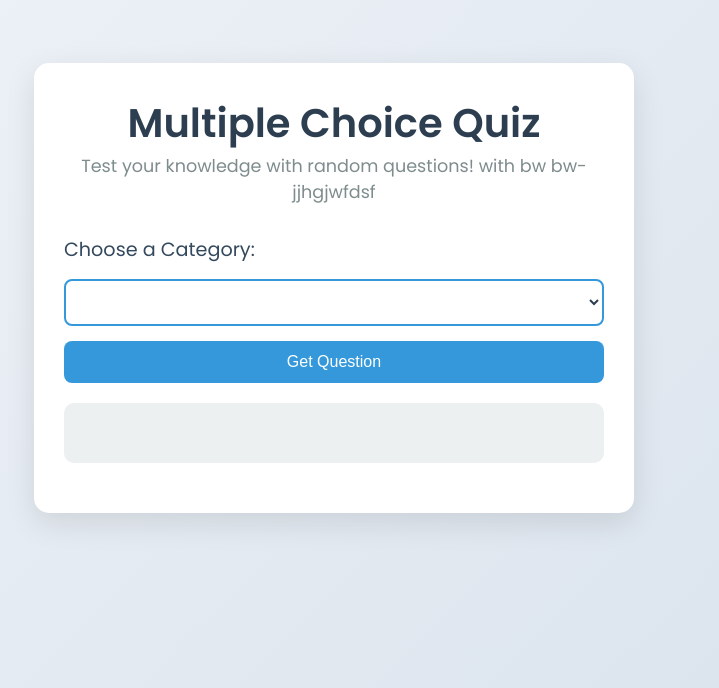
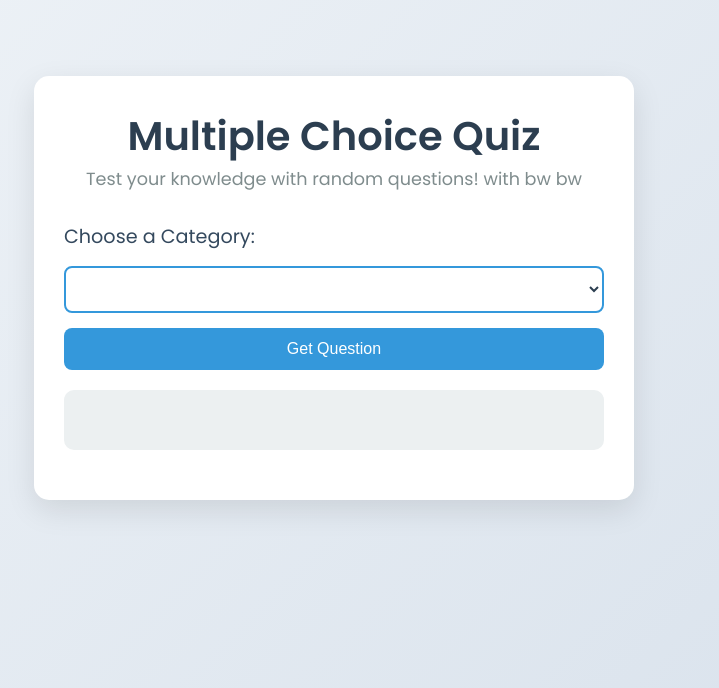
Before and after one commit to HarshanaSenadeera/quize-app-automated, a website: page distributed-quiz-service/question-app/public/index.html in a window 1280 px wide. Shown: the part 112-800 px from the top of the page, without its empty margins (306-1025 px from the left). Drawn offline with Linux system fonts and the light colour scheme; no server answers.

Commit message:
Add update 11

```diff
--- a/distributed-quiz-service/question-app/public/index.html
+++ b/distributed-quiz-service/question-app/public/index.html
@@ -11,7 +11,7 @@
   <div class="container">
     <header>
       <h1>Multiple Choice Quiz</h1>
-      <p>Test your knowledge with random questions! with bw bw-jjhgjwfdsf</p>
+      <p>Test your knowledge with random questions! with bw bw</p>
     </header>
     <main>
       <div class="category-selector">
```
